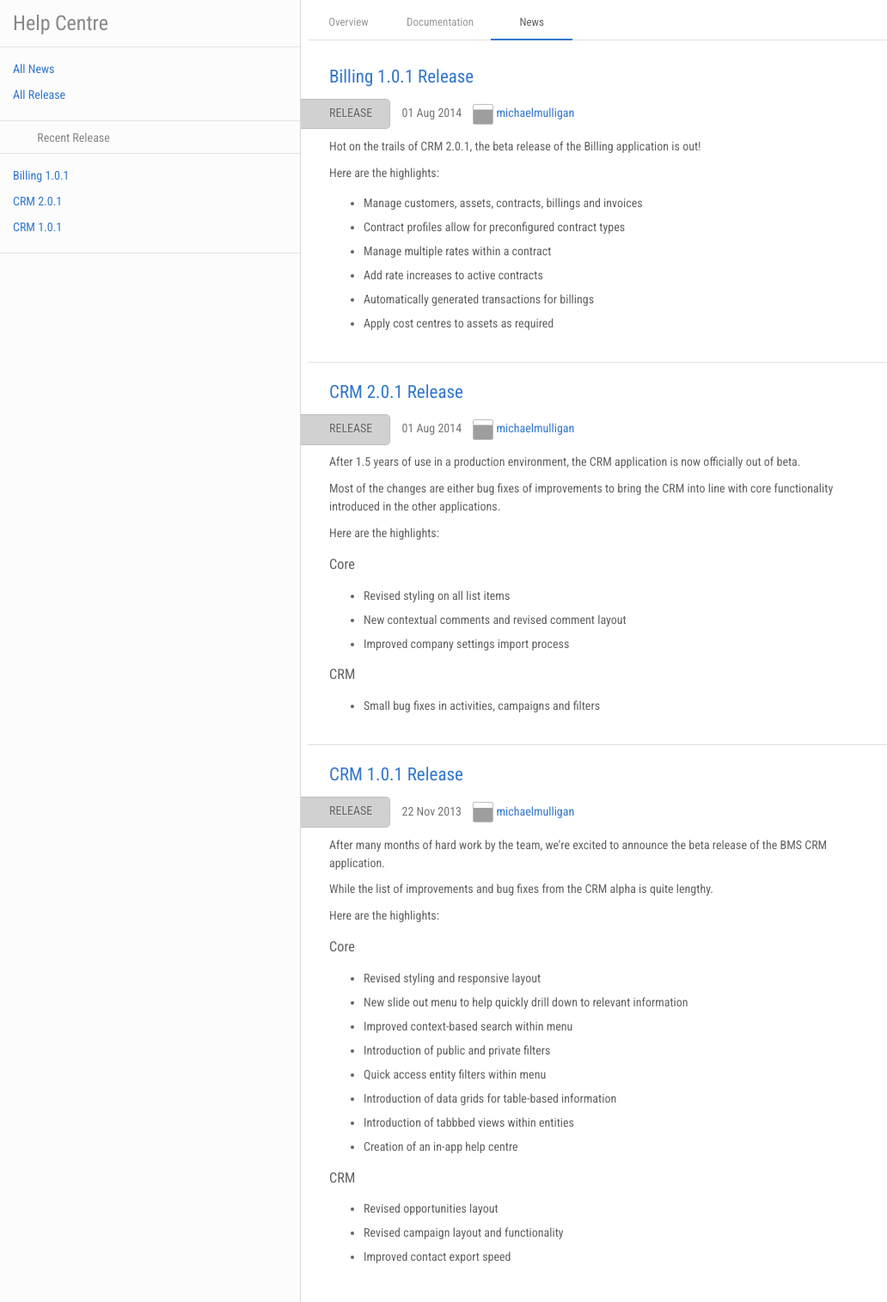
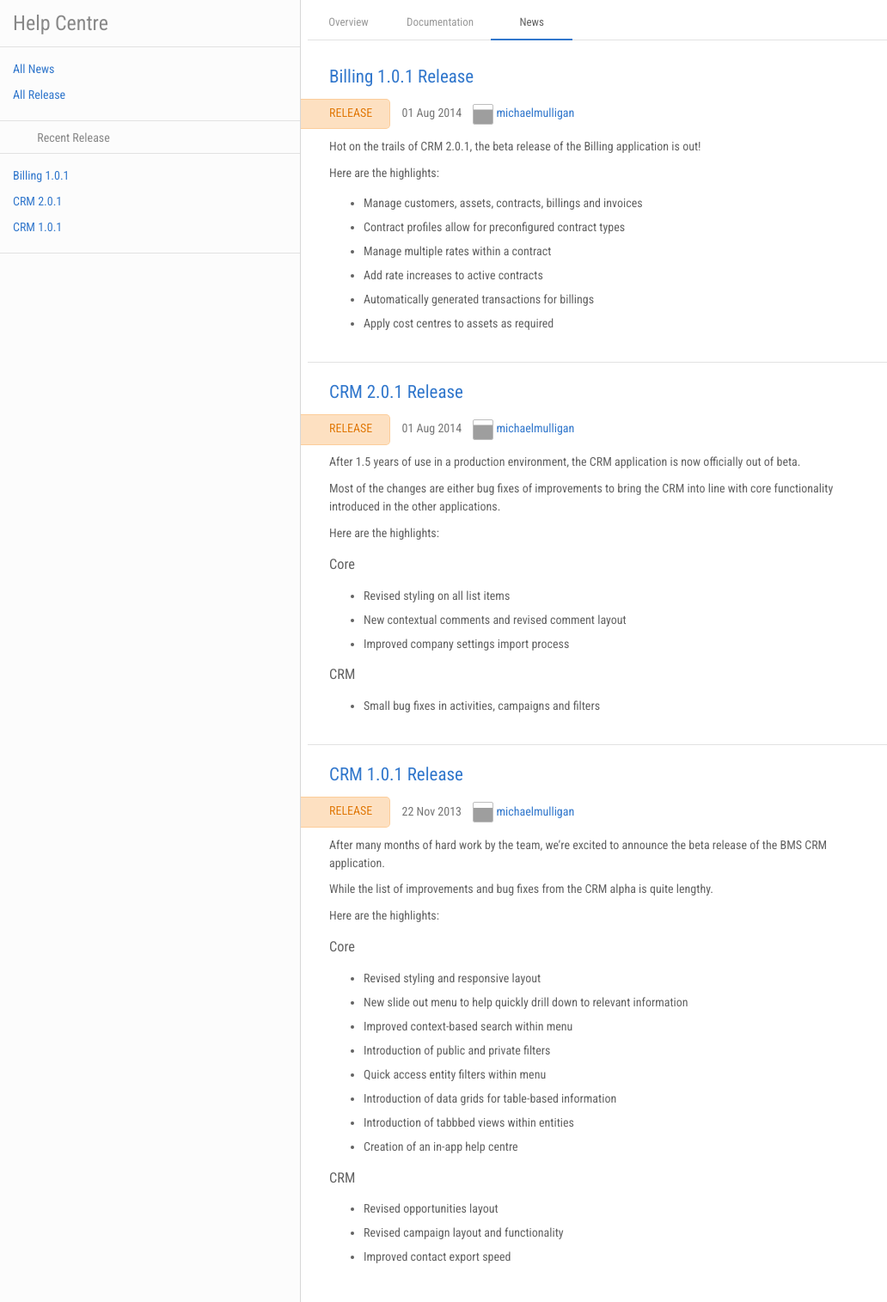
Before and after one commit to ambit/bms-support, a Jekyll site: the page built from news/index.md, in a window 1280 px wide. Shown: the whole page at 86% size, without its empty margins (0-1032 px from the left). Built offline with Jekyll 4.4.1, drawn with Linux system fonts in a browser that asks for light colours; nearby versions of some CDN libraries; grey boxes are pictures that could not be loaded.

Commit message:
update release colour

```diff
--- a/css/style.css
+++ b/css/style.css
@@ -384,18 +384,18 @@ article h2:first-child {
   margin-left: -30px;
   padding: 6px 20px 8px 50px;
   position: relative;
-  text-shadow: -1px -1px 0 #d6d6d6, 1px -1px 0 #d6d6d6, -1px 1px 0 #d6d6d6, 1px 1px 0 #d6d6d6;
-  background: #d1d1d1;
+  text-shadow: -1px -1px 0 #fde5cb, 1px -1px 0 #fde5cb, -1px 1px 0 #fde5cb, 1px 1px 0 #fde5cb;
+  background: #fde0c1;
   border-radius: 0 5px 5px 0;
-  border-top: 1px solid #bdbdbd;
-  border-right: 1px solid #bdbdbd;
-  border-bottom: 1px solid #bdbdbd;
+  border-top: 1px solid #fccd9a;
+  border-right: 1px solid #fccd9a;
+  border-bottom: 1px solid #fccd9a;
 }
 
 .label {
   float: left;
   text-transform: uppercase;
-  color: #666666;
+  color: #e17807;
 }
 
 @media (max-width: 568px){
```
